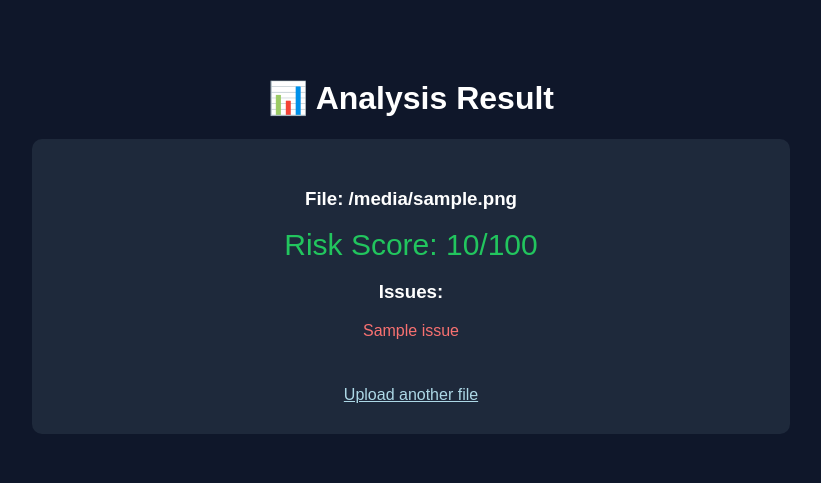
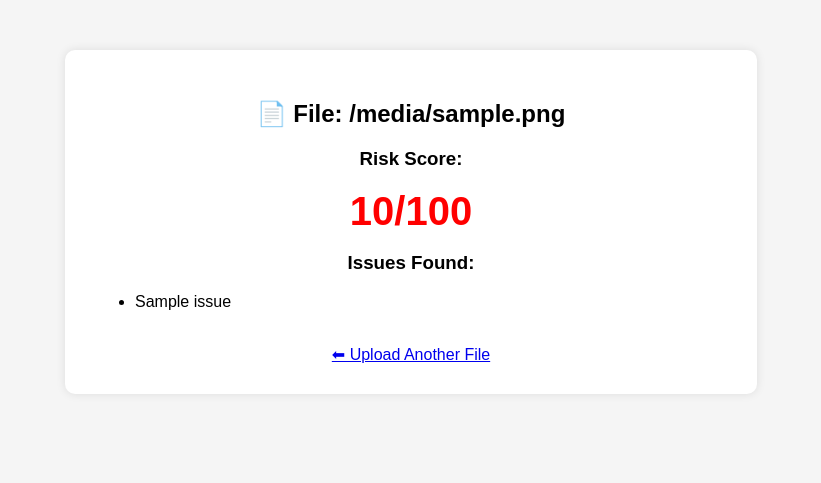
Before and after one commit to Riyaa47/AI-Legal-Intelligence-Platform, a Python web app: template templates/result.html in a window 1280 px wide. Shown: the top 483 px of the page, without its empty margins (229-1050 px from the left). Run offline with Jinja, Linux system fonts and the light colour scheme; the template is opened without the code that fills it: most values are stand-ins (such as "Sample title", 1, 10 or a date in 2020).

Commit message:
Refactor result.html for improved styling and structure

```diff
--- a/templates/result.html
+++ b/templates/result.html
@@ -5,52 +5,48 @@
     <style>
         body {
             font-family: Arial;
-            background: #0f172a;
-            color: white;
             text-align: center;
-            padding: 50px;
+            background: #f5f5f5;
         }
-        .box {
-            background: #1e293b;
+        .card {
+            background: white;
             padding: 30px;
+            margin: 50px auto;
+            width: 50%;
             border-radius: 10px;
-            display: inline-block;
-            width: 60%;
+            box-shadow: 0 0 10px rgba(0,0,0,0.1);
         }
         .score {
-            font-size: 30px;
-            color: #22c55e;
+            font-size: 40px;
+            font-weight: bold;
         }
-        .issue {
-            color: #f87171;
-            margin: 10px;
+        .good { color: green; }
+        .bad { color: red; }
+        ul {
+            text-align: left;
         }
     </style>
 </head>
 <body>
 
-    <h1>📊 Analysis Result</h1>
+<div class="card">
+    <h2>📄 File: {{ filename }}</h2>
 
-    <div class="box">
-        <h3>File: {{ filename }}</h3>
+    <h3>Risk Score:</h3>
+    <div class="score {% if score > 60 %}good{% else %}bad{% endif %}">
+        {{ score }}/100
+    </div>
 
-        <div class="score">
-            Risk Score: {{ score }}/100
-        </div>
+    <h3>Issues Found:</h3>
+    <ul>
+        {% for issue in issues %}
+            <li>{{ issue }}</li>
+        {% endfor %}
+    </ul>
 
-        <h3>Issues:</h3>
-
-        {% if issues %}
-            {% for issue in issues %}
-                <div class="issue">{{ issue }}</div>
-            {% endfor %}
-        {% else %}
-            <p>✅ No major risks found</p>
-        {% endif %}
-
-        <br><br>
-        <a href="/upload" style="color: lightblue;">Upload another file</a>
-    </div>
+    <br>
+    <a href="/upload">⬅ Upload Another File</a>
+</div>
 
 </body>
 </html>
```
